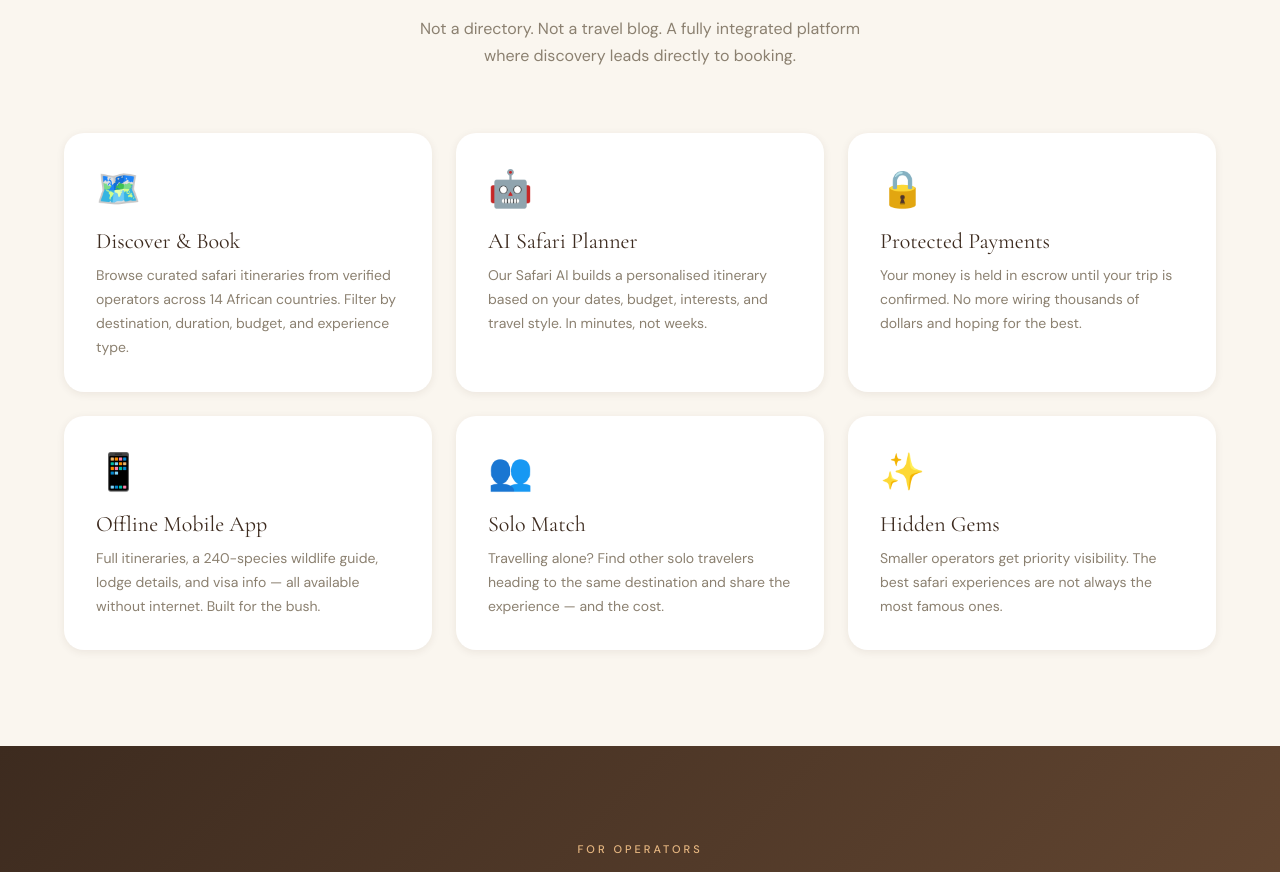
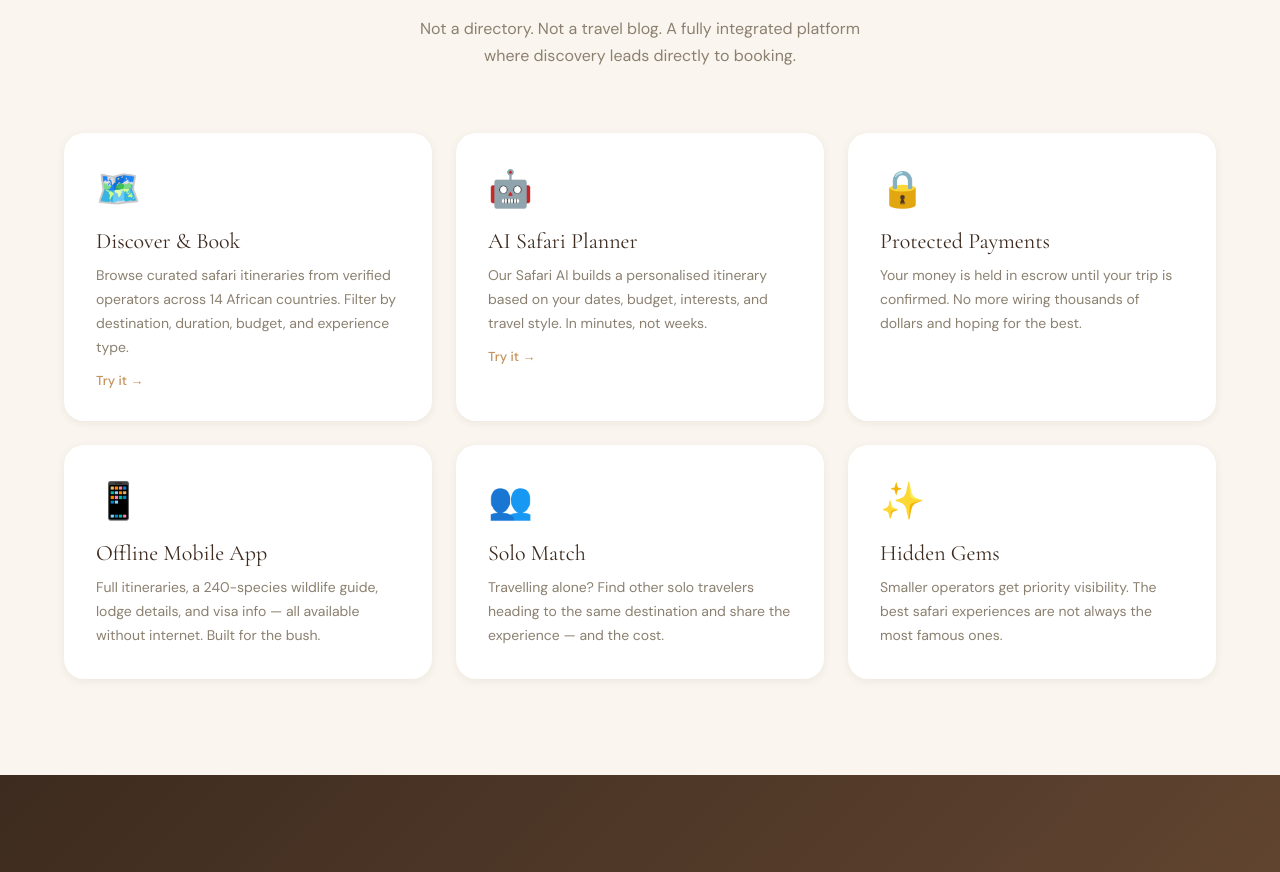
Before and after one commit to eisejm20/WildPath, a React (Create React App) app: page / in a window 1280 px wide. Shown: the part 985-1857 px from the top of the page. Built offline with nearby package versions, Linux system fonts and the light colour scheme; no server answers.

Commit message:
Link feature cards to AI and Discover pages

```diff
--- a/src/pages/Home.js
+++ b/src/pages/Home.js
@@ -11,12 +11,12 @@ const STATS = [
 const FEATURES = [
   {
     icon: '🗺️',
-    title: 'Discover & Book',
+    title: 'Discover & Book', link: '/discover',
     desc: 'Browse curated safari itineraries from verified operators across 14 African countries. Filter by destination, duration, budget, and experience type.',
   },
   {
     icon: '🤖',
-    title: 'AI Safari Planner',
+    title: 'AI Safari Planner', link: '/ai',
     desc: 'Our Safari AI builds a personalised itinerary based on your dates, budget, interests, and travel style. In minutes, not weeks.',
   },
   {
@@ -159,6 +159,17 @@ export default function Home() {
             gap: 24,
           }}>
             {FEATURES.map((f, i) => (
+              f.link ? (
+                <Link to={f.link} key={i} className="card" style={{ padding: 32, display: 'block', textDecoration: 'none', cursor: 'pointer' }}
+                  onMouseEnter={e => e.currentTarget.style.borderBottom = '3px solid var(--sand)'}
+                  onMouseLeave={e => e.currentTarget.style.borderBottom = 'none'}
+                >
+                  <div style={{ fontSize: 36, marginBottom: 16 }}>{f.icon}</div>
+                  <h3 style={{ fontFamily: 'Cormorant Garamond, serif', fontSize: 22, marginBottom: 10, color: '#3D2B1F' }}>{f.title}</h3>
+                  <p style={{ fontSize: 14, color: '#8B8070', lineHeight: 1.7 }}>{f.desc}</p>
+                  <div style={{ marginTop: 12, fontSize: 13, color: 'var(--sand)', fontWeight: 500 }}>Try it →</div>
+                </Link>
+              ) : (
                 <div key={i} className="card" style={{ padding: 32 }}
                   onMouseEnter={e => e.currentTarget.style.borderBottom = '3px solid var(--sand)'}
                   onMouseLeave={e => e.currentTarget.style.borderBottom = 'none'}
@@ -167,6 +178,7 @@ export default function Home() {
                   <h3 style={{ fontFamily: 'Cormorant Garamond, serif', fontSize: 22, marginBottom: 10, color: '#3D2B1F' }}>{f.title}</h3>
                   <p style={{ fontSize: 14, color: '#8B8070', lineHeight: 1.7 }}>{f.desc}</p>
                 </div>
+              )
             ))}
           </div>
         </div>
```
Also changed, not shown: 2 other files (tests, documents, lock files or other folders). Lines whose indentation alone changed are shown as unchanged.
